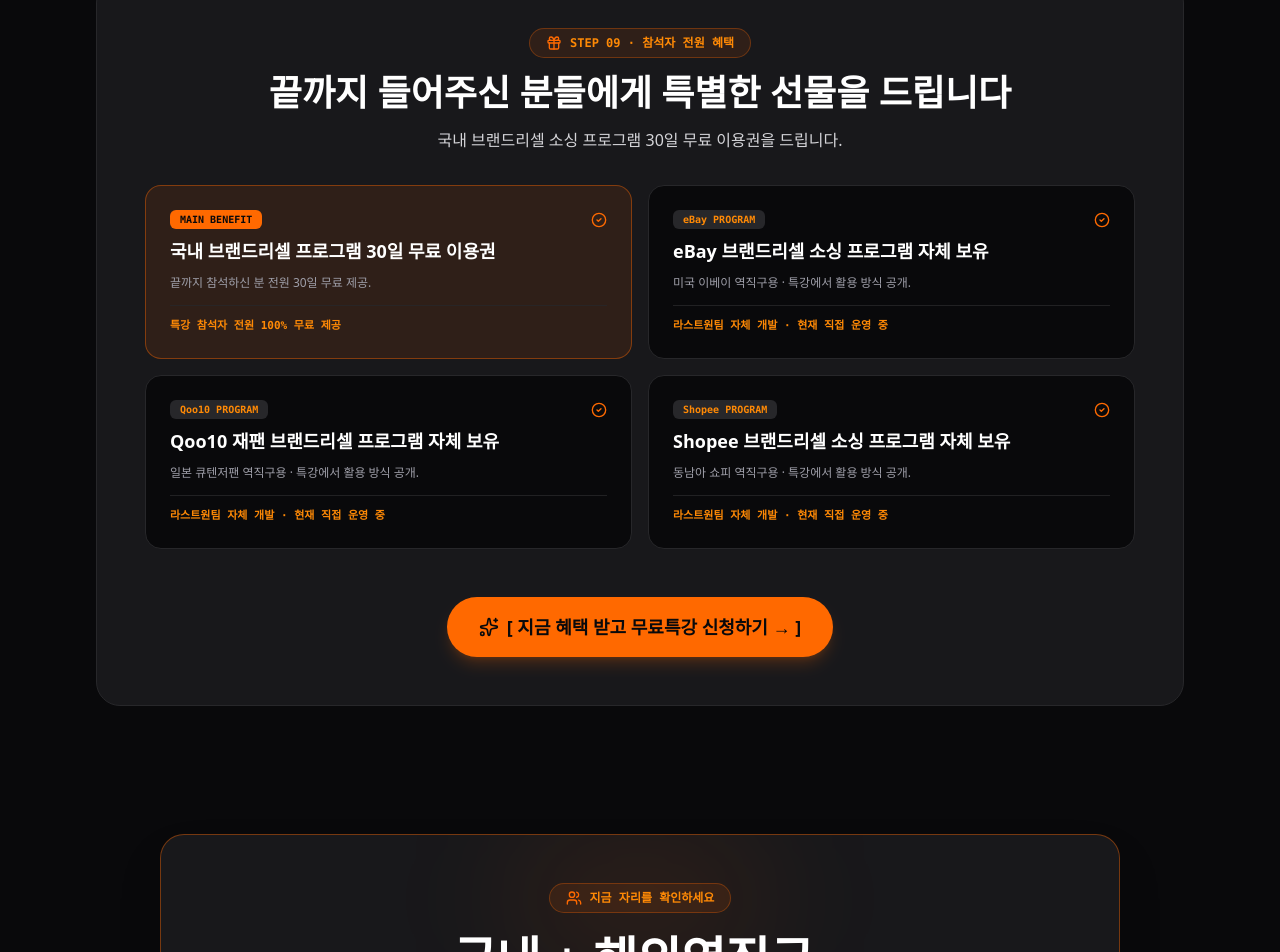
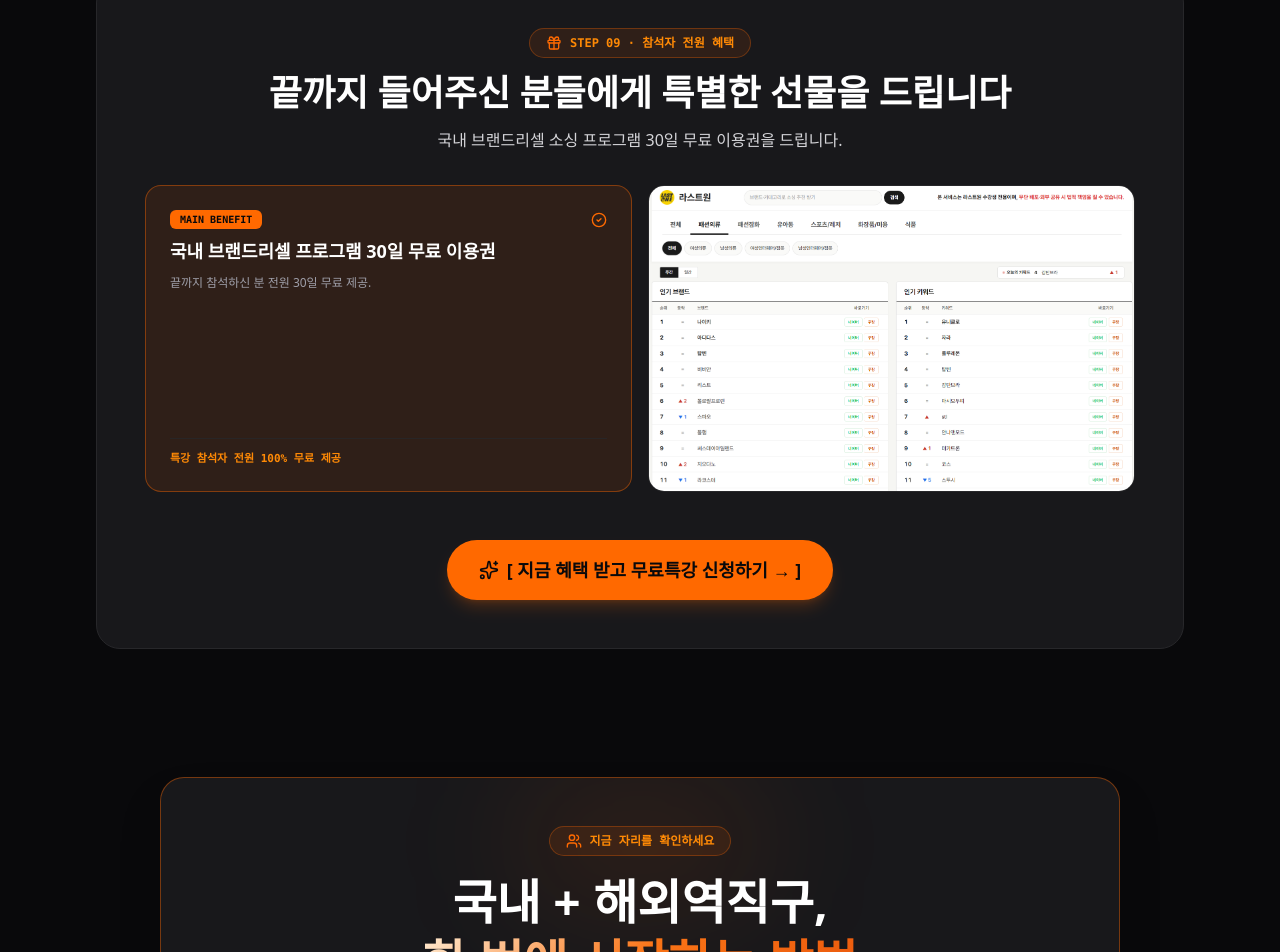
Before and after one commit to kwang-sung/ALL8_PR, a React (Vite) app in the folder lastone/: page / in a window 1280 px wide. Shown: the part 6015-6967 px from the top of the page. Built offline with nearby package versions, Linux system fonts and the light colour scheme.

Commit message:
fix(lastone): Step 09 eBay/Qoo10/Shopee 카드 제거, 프로그램 이미지로 교체
Co-Authored-By: Claude Sonnet 4.6 <noreply@anthropic.com>

```diff
--- a/lastone/src/components/AttendeeBenefitsSection.tsx
+++ b/lastone/src/components/AttendeeBenefitsSection.tsx
@@ -57,39 +57,35 @@ export const AttendeeBenefitsSection: React.FC<AttendeeBenefitsProps> = ({ onApp
 
         {/* Benefits Grid */}
         <div className="grid grid-cols-1 sm:grid-cols-2 gap-4 text-left">
-          {benefitItems.map((item, idx) => (
-            <div
-              key={idx}
-              className={`p-6 rounded-2xl border ${
-                item.highlight
-                  ? 'bg-orange-500/10 border-orange-500/40'
-                  : 'bg-zinc-950 border-zinc-800'
-              } space-y-3 hover:border-orange-500/60 transition-all flex flex-col justify-between`}
-            >
+          {/* MAIN BENEFIT 카드 */}
+          <div className="p-6 rounded-2xl border bg-orange-500/10 border-orange-500/40 space-y-3 hover:border-orange-500/60 transition-all flex flex-col justify-between">
             <div className="space-y-2">
               <div className="flex items-center justify-between">
-                  <span className={`text-[10px] font-mono font-bold px-2.5 py-0.5 rounded-md ${
-                    item.highlight ? 'bg-orange-500 text-zinc-950' : 'bg-zinc-800 text-orange-400'
-                  }`}>
-                    {item.badge}
+                <span className="text-[10px] font-mono font-bold px-2.5 py-0.5 rounded-md bg-orange-500 text-zinc-950">
+                  MAIN BENEFIT
                 </span>
                 <CheckCircle2 className="w-4 h-4 text-orange-500" />
               </div>
-
               <h3 className="font-bold text-white text-base sm:text-lg">
-                  {item.title}
+                국내 브랜드리셀 프로그램 30일 무료 이용권
               </h3>
-
               <p className="text-zinc-400 text-xs leading-relaxed">
-                  {item.desc}
+                끝까지 참석하신 분 전원 30일 무료 제공.
               </p>
             </div>
-
             <div className="pt-3 border-t border-zinc-800/80 text-[11px] font-mono text-orange-400 font-bold">
-                {item.free ? '특강 참석자 전원 100% 무료 제공' : '라스트원팀 자체 개발 · 현재 직접 운영 중'}
+              특강 참석자 전원 100% 무료 제공
             </div>
           </div>
-          ))}
+
+          {/* 프로그램 이미지 */}
+          <div className="rounded-2xl overflow-hidden border border-zinc-800 bg-zinc-950">
+            <img
+              src="/lastone_program.png"
+              alt="라스트원 프로그램"
+              className="w-full h-full object-contain"
+            />
+          </div>
         </div>
 
         {/* Action button */}
```
Also changed, not shown: lastone/public/lastone_program.png (added). Lines whose indentation alone changed are shown as unchanged.
